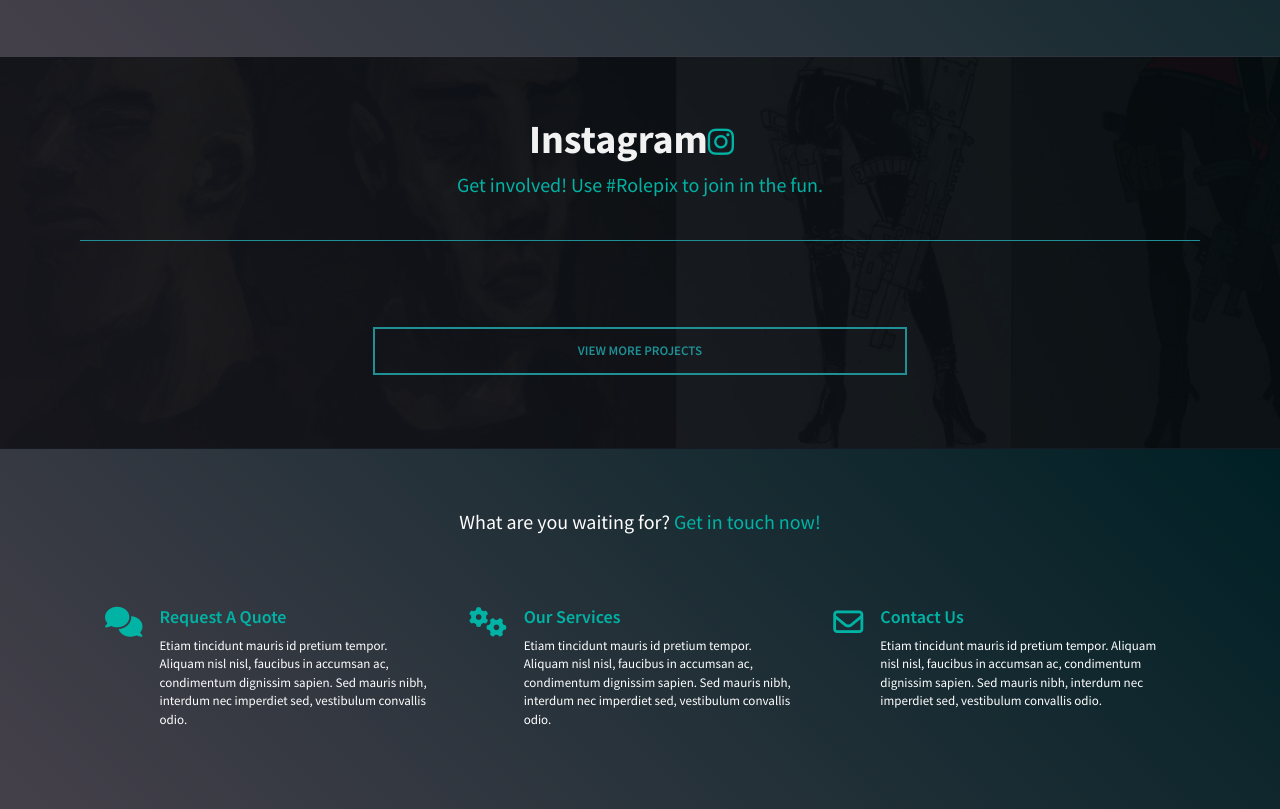
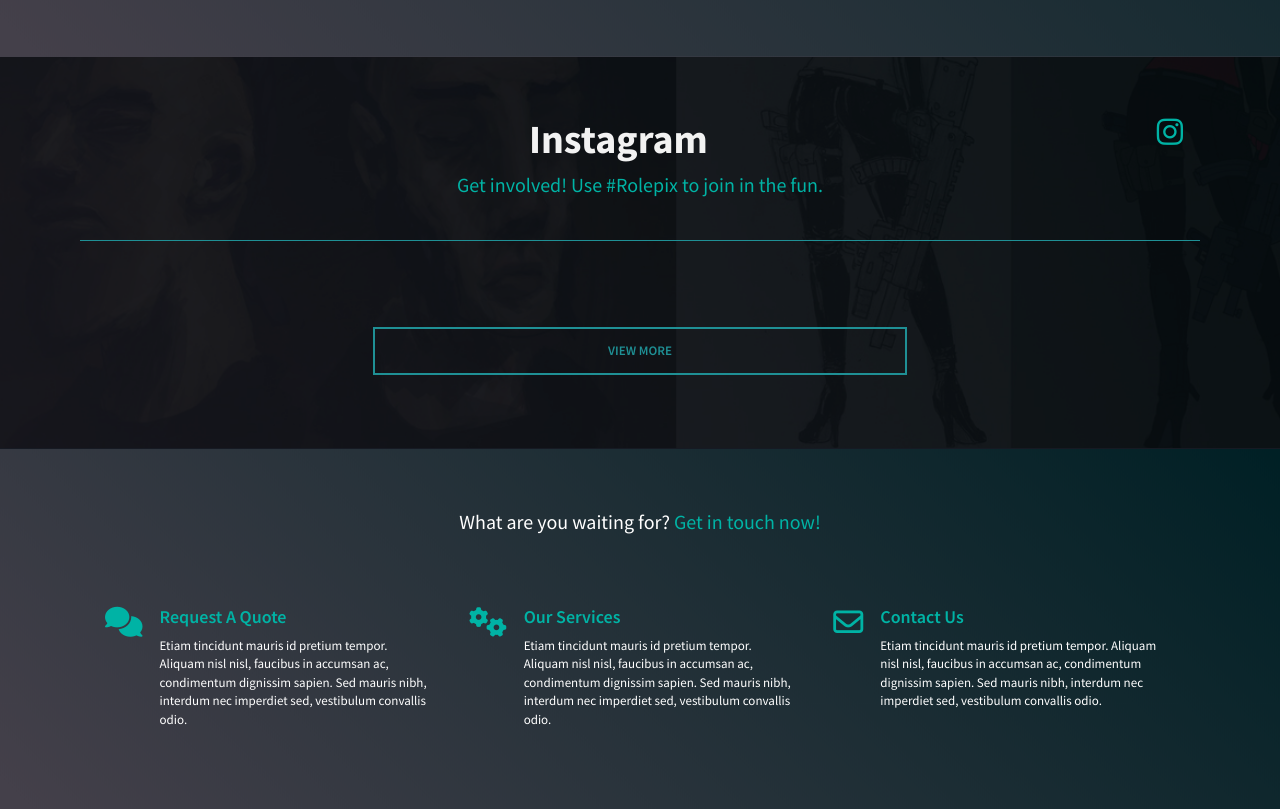
Before and after one commit to luqmanyasin/rolepix, a plain HTML site: page index.html in a window 1280 px wide. Shown: the part 1352-2161 px from the top of the page. Drawn offline with nearby package versions, Linux system fonts and the light colour scheme; some packages are replaced by stand-ins of ours; a script that the page names is missing.

Commit message:
Insta icon

```diff
--- a/index.html
+++ b/index.html
@@ -210,7 +210,7 @@
       <div class="container">
         <div class="row">
           <div class="project-heading-text">
-            <h1 class="project-header">Instagram<i class="fa fa-instagram" aria-hidden="true"></i>
+            <h1 class="project-header">Instagram <i class="fa fa-instagram" style="float:right;" aria-hidden="true"></i>
 </h1>
             <p class="highlight project-tagline">Get involved! Use #Rolepix to join in the fun.</p>
           </div>
@@ -228,9 +228,9 @@
             </div>
           </div>-->
           <div class="col-md-12 btn-container">
-          <a href="">
+          <a href="https://www.instagram.com/rolepix/">
             <div class="full-btn2 wow animated bounce">
-              View More Projects
+              View More
             </div>
           </a>
           </div>
```
